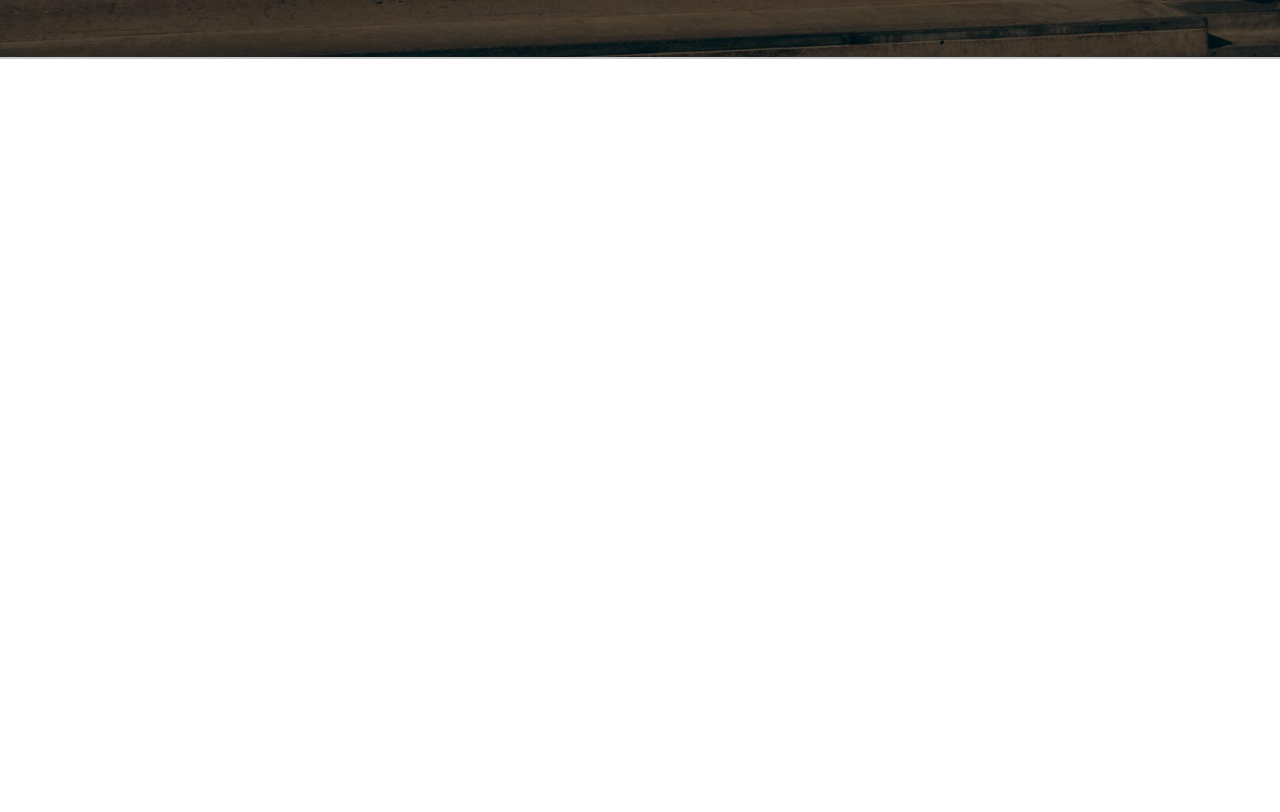
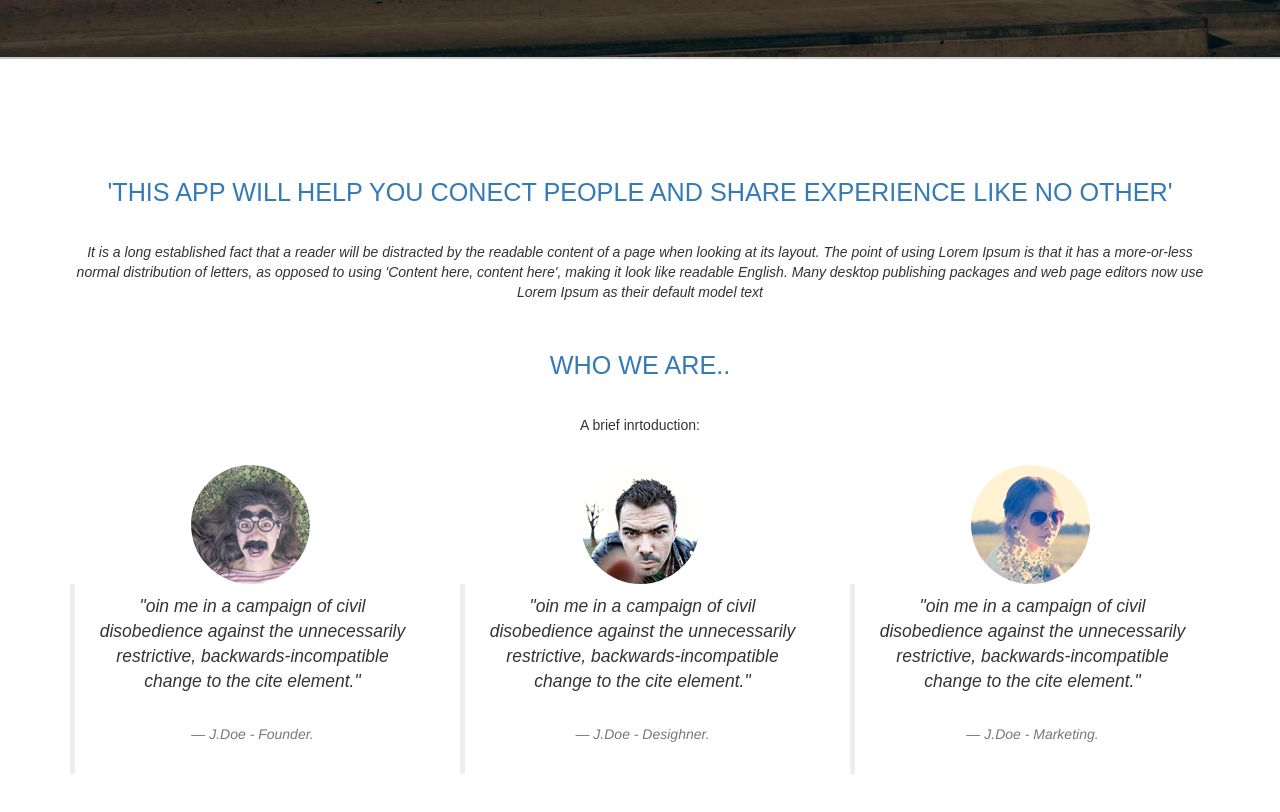
Before and after one commit to SadikurSadik/BootstrapThemeDevelop, a plain HTML site: page index.html in a window 1280 px wide. Shown: the part 616-1428 px from the top of the page. Before the commit the page ends 800 px from the top, so only its background shows below. Drawn offline with Linux system fonts and the light colour scheme; a web font is replaced by a local one.

Commit message:
About Section Added

```diff
--- a/index.html
+++ b/index.html
@@ -62,6 +62,43 @@
     </div>
 
     <!-- End Header -->
+
+    <!-- About -->
+
+    <div class="about">
+        <div class="container">
+            <div class="row">
+                <div class="col-lg-12 col-md-12">
+                    <h1>'THIS APP WILL HELP YOU CONECT PEOPLE AND SHARE EXPERIENCE LIKE NO OTHER'</h1>
+                    <P><em>It is a long established fact that a reader will be distracted by the readable content of a page when looking at its layout. The point of using Lorem Ipsum is that it has a more-or-less normal distribution of letters, as opposed to using 'Content here, content here', making it look like readable English. Many desktop publishing packages and web page editors now use Lorem Ipsum as their default model text</em></P>
+                </div>
+
+            </div>
+            <div class="row">
+                <div class="col-lg-12 col-md-12">
+                    <h1>WHO WE ARE..</h1>
+                    <p>A brief inrtoduction:</p>
+                </div>
+            </div>
+            <div class="row">
+                <div class="col-lg-4 col-md-4">
+                    <img src="img/face1.jpg" class="img-circle">
+                    <blockquote><p><em>"oin me in a campaign of civil disobedience against the unnecessarily restrictive, backwards-incompatible change to the cite element."<footer>J.Doe - Founder.</footer></em></p></blockquote>
+                </div>
+                <div class="col-lg-4 col-md-4">
+                    <img src="img/face2.jpg" class="img-circle">
+                    <blockquote><p><em>"oin me in a campaign of civil disobedience against the unnecessarily restrictive, backwards-incompatible change to the cite element."<footer>J.Doe - Desighner.</footer></em></p></blockquote>
+                </div>
+                <div class="col-lg-4 col-md-4">
+                    <img src="img/face3.jpg" class="img-circle">
+                    <blockquote><p><em>"oin me in a campaign of civil disobedience against the unnecessarily restrictive, backwards-incompatible change to the cite element."<footer>J.Doe - Marketing.</footer></em></p></blockquote>
+                </div>
+            </div>
+        </div>
+    </div>
+
+    <!-- End About -->
+
 <script src="jquery/dist/jquery.min.js"></script>
 <script src="bootstrap/dist/js/bootstrap.min.js"></script>
 </body>
```
Also changed, not shown: bootstrap/dist/css/style.css.
